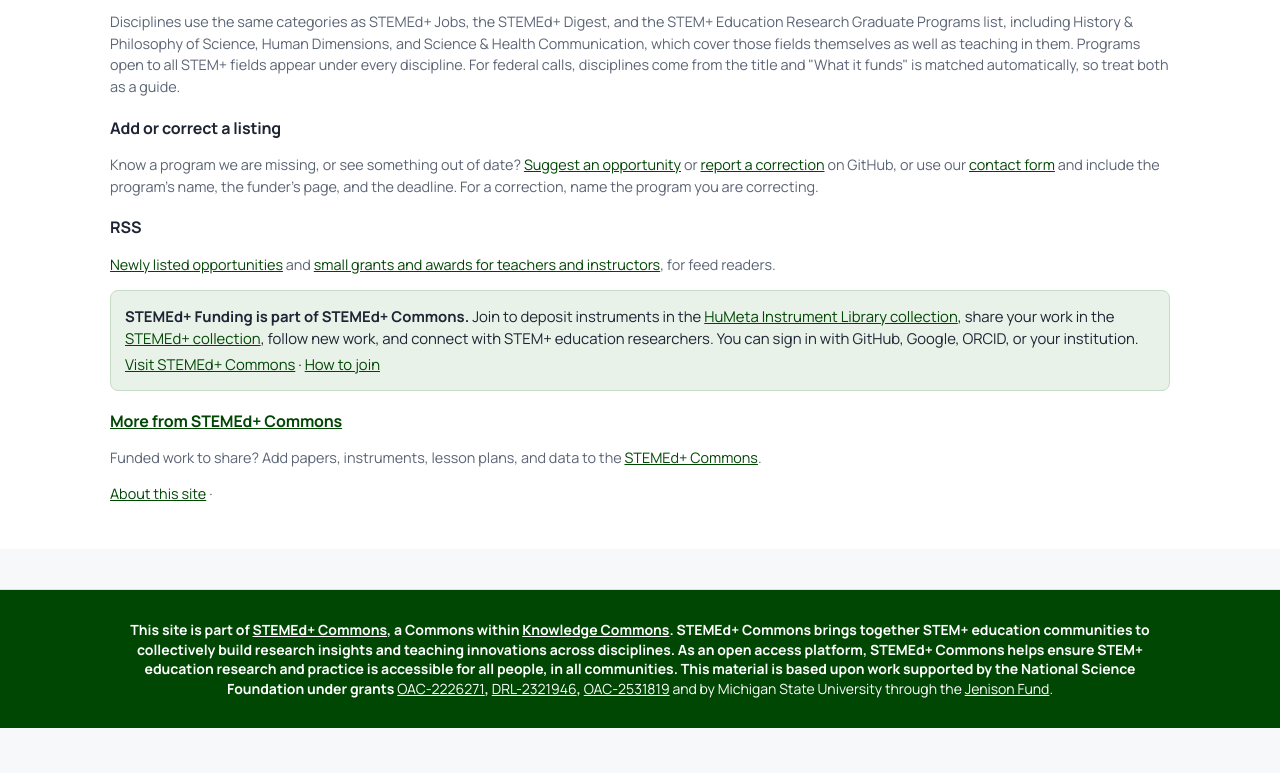
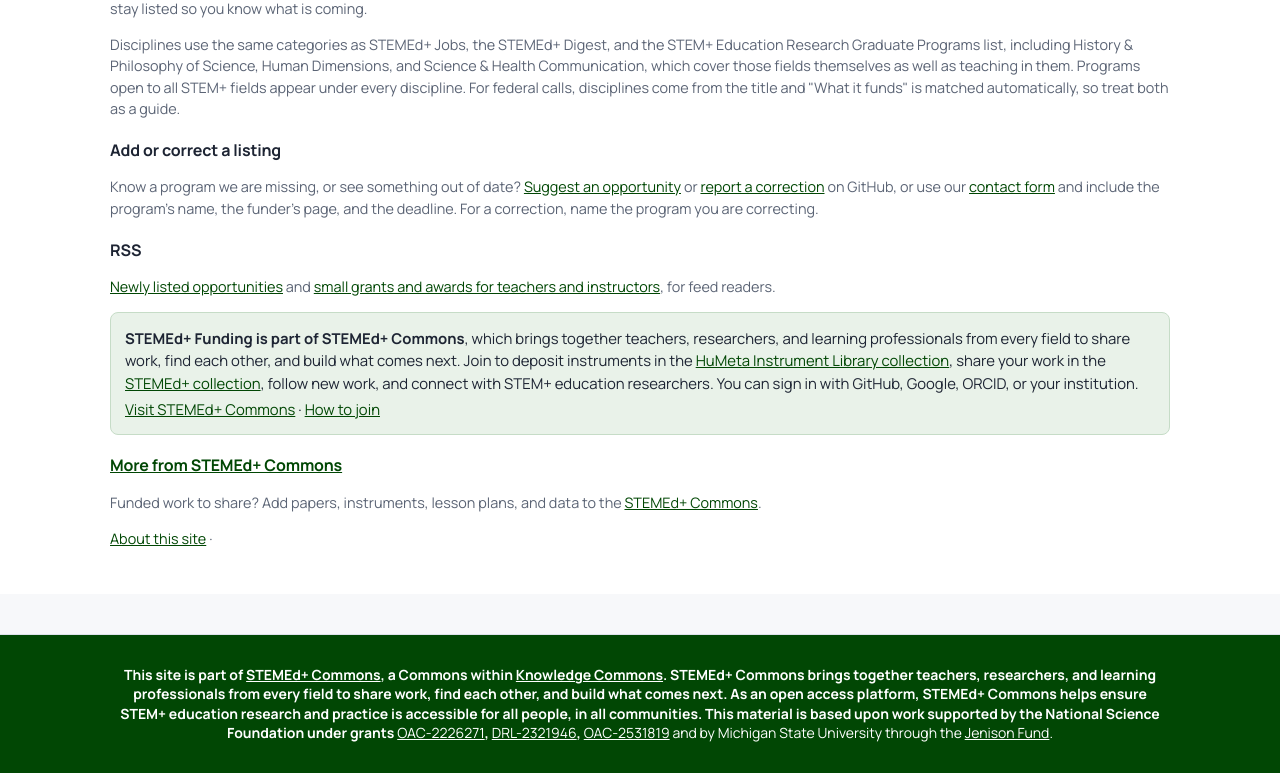
Before and after one commit to JLib271/stemed-funding, a plain HTML site: page site/index.html in a window 1280 px wide. Shown: the part 1200-1973 px from the top of the page. Before the commit the page ends 1928 px from the top, so only its background shows below. Drawn offline with Linux system fonts and the light colour scheme; no server answers.

Commit message:
Describe STEMEd+ Commons as for teachers, researchers, and learning professionals from every field
Co-Authored-By: Claude Opus 5.5 <noreply@anthropic.com>
Claude-Session: https://claude.ai/code/session_01Xxm9siXygVpFM5Q4XvGHYh

```diff
--- a/site/index.html
+++ b/site/index.html
@@ -90,7 +90,7 @@
     </div>
   </div>
 </header>
-<div class="wrap"><div class="join join-top" role="note"><p><strong>STEMEd+ Funding is part of STEMEd+ Commons.</strong> Join to deposit instruments in the <a href="https://works.hcommons.org/collections/humetainstrumentlibrary/" target="_blank" rel="noopener noreferrer">HuMeta Instrument Library collection<span class="vh"> (opens in a new tab)</span></a>, share your work in the <a href="https://works.hcommons.org/collections/stemedplus/" target="_blank" rel="noopener noreferrer">STEMEd+ collection<span class="vh"> (opens in a new tab)</span></a>, follow new work, and connect with STEM+ education researchers. You can sign in with GitHub, Google, ORCID, or your institution.</p><p><a href="https://stemedplus.hcommons.org/" target="_blank" rel="noopener noreferrer">Visit STEMEd+ Commons<span class="vh"> (opens in a new tab)</span></a> · <a href="https://support.hcommons.org/profiles/login-and-registration/" target="_blank" rel="noopener noreferrer">How to join<span class="vh"> (opens in a new tab)</span></a></p></div></div>
+<div class="wrap"><div class="join join-top" role="note"><p><strong>STEMEd+ Funding is part of STEMEd+ Commons</strong>, which brings together teachers, researchers, and learning professionals from every field to share work, find each other, and build what comes next. Join to deposit instruments in the <a href="https://works.hcommons.org/collections/humetainstrumentlibrary/" target="_blank" rel="noopener noreferrer">HuMeta Instrument Library collection<span class="vh"> (opens in a new tab)</span></a>, share your work in the <a href="https://works.hcommons.org/collections/stemedplus/" target="_blank" rel="noopener noreferrer">STEMEd+ collection<span class="vh"> (opens in a new tab)</span></a>, follow new work, and connect with STEM+ education researchers. You can sign in with GitHub, Google, ORCID, or your institution.</p><p><a href="https://stemedplus.hcommons.org/" target="_blank" rel="noopener noreferrer">Visit STEMEd+ Commons<span class="vh"> (opens in a new tab)</span></a> · <a href="https://support.hcommons.org/profiles/login-and-registration/" target="_blank" rel="noopener noreferrer">How to join<span class="vh"> (opens in a new tab)</span></a></p></div></div>
 <section class="soon" aria-labelledby="soon-h">
   <div class="wrap">
     <h2 id="soon-h">Closing in the next 30 days</h2>
@@ -141,7 +141,7 @@
     <p>Know a program we are missing, or see something out of date? <a id="suggest2" href="#">Suggest an opportunity</a> or <a id="update" href="#">report a correction</a> on GitHub, or use our <a href="https://stemedplus.org/contact-us/">contact form</a> and include the program's name, the funder's page, and the deadline. For a correction, name the program you are correcting.</p>
     <h2>RSS</h2>
     <p><a href="feeds/new.xml">Newly listed opportunities</a> and <a href="feeds/teachers.xml">small grants and awards for teachers and instructors</a>, for feed readers.</p>
-    <div class="join join-bottom" role="note"><p><strong>STEMEd+ Funding is part of STEMEd+ Commons.</strong> Join to deposit instruments in the <a href="https://works.hcommons.org/collections/humetainstrumentlibrary/" target="_blank" rel="noopener noreferrer">HuMeta Instrument Library collection<span class="vh"> (opens in a new tab)</span></a>, share your work in the <a href="https://works.hcommons.org/collections/stemedplus/" target="_blank" rel="noopener noreferrer">STEMEd+ collection<span class="vh"> (opens in a new tab)</span></a>, follow new work, and connect with STEM+ education researchers. You can sign in with GitHub, Google, ORCID, or your institution.</p><p><a href="https://stemedplus.hcommons.org/" target="_blank" rel="noopener noreferrer">Visit STEMEd+ Commons<span class="vh"> (opens in a new tab)</span></a> · <a href="https://support.hcommons.org/profiles/login-and-registration/" target="_blank" rel="noopener noreferrer">How to join<span class="vh"> (opens in a new tab)</span></a></p></div>
+    <div class="join join-bottom" role="note"><p><strong>STEMEd+ Funding is part of STEMEd+ Commons</strong>, which brings together teachers, researchers, and learning professionals from every field to share work, find each other, and build what comes next. Join to deposit instruments in the <a href="https://works.hcommons.org/collections/humetainstrumentlibrary/" target="_blank" rel="noopener noreferrer">HuMeta Instrument Library collection<span class="vh"> (opens in a new tab)</span></a>, share your work in the <a href="https://works.hcommons.org/collections/stemedplus/" target="_blank" rel="noopener noreferrer">STEMEd+ collection<span class="vh"> (opens in a new tab)</span></a>, follow new work, and connect with STEM+ education researchers. You can sign in with GitHub, Google, ORCID, or your institution.</p><p><a href="https://stemedplus.hcommons.org/" target="_blank" rel="noopener noreferrer">Visit STEMEd+ Commons<span class="vh"> (opens in a new tab)</span></a> · <a href="https://support.hcommons.org/profiles/login-and-registration/" target="_blank" rel="noopener noreferrer">How to join<span class="vh"> (opens in a new tab)</span></a></p></div>
     <h2><a id="morehead" href="https://stemedplus.hcommons.org/">More from STEMEd+ Commons</a></h2>
     <ul id="related"></ul>
     <p>Funded work to share? Add papers, instruments, lesson plans, and data to the <a id="commons" href="#">STEMEd+ Commons</a>.</p>
@@ -331,6 +331,6 @@
   });
 })();
 </script>
-<footer class="sp-footer"><div class="sp-fin"><p><strong>This site is part of <a href="https://stemedplus.org/">STEMEd+ Commons</a>, a Commons within <a href="https://hcommons.org/">Knowledge Commons</a>. STEMEd+ Commons brings together STEM+ education communities to collectively build research insights and teaching innovations across disciplines. As an open access platform, STEMEd+ Commons helps ensure STEM+ education research and practice is accessible for all people, in all communities. This material is based upon work supported by the National Science Foundation under grants </strong><a href="https://www.nsf.gov/awardsearch/show-award/?AWD_ID=2226271">OAC-2226271</a><strong>, </strong><a href="https://www.nsf.gov/awardsearch/show-award/?AWD_ID=2321946">DRL-2321946</a><strong>, </strong><a href="https://www.nsf.gov/awardsearch/show-award/?AWD_ID=2531819">OAC-2531819</a> and by Michigan State University through the <a href="https://research.msu.edu/find-funding/msu-funding-opportunities/jenison-support">Jenison Fund</a>.</p></div></footer>
+<footer class="sp-footer"><div class="sp-fin"><p><strong>This site is part of <a href="https://stemedplus.org/">STEMEd+ Commons</a>, a Commons within <a href="https://hcommons.org/">Knowledge Commons</a>. STEMEd+ Commons brings together teachers, researchers, and learning professionals from every field to share work, find each other, and build what comes next. As an open access platform, STEMEd+ Commons helps ensure STEM+ education research and practice is accessible for all people, in all communities. This material is based upon work supported by the National Science Foundation under grants </strong><a href="https://www.nsf.gov/awardsearch/show-award/?AWD_ID=2226271">OAC-2226271</a><strong>, </strong><a href="https://www.nsf.gov/awardsearch/show-award/?AWD_ID=2321946">DRL-2321946</a><strong>, </strong><a href="https://www.nsf.gov/awardsearch/show-award/?AWD_ID=2531819">OAC-2531819</a> and by Michigan State University through the <a href="https://research.msu.edu/find-funding/msu-funding-opportunities/jenison-support">Jenison Fund</a>.</p></div></footer>
 </body>
 </html>
```
